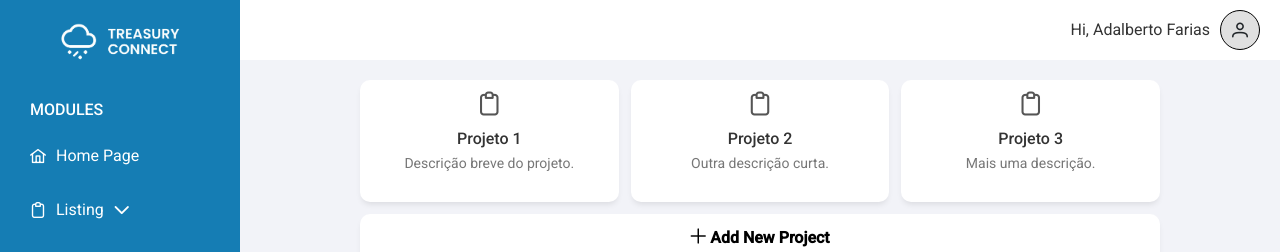
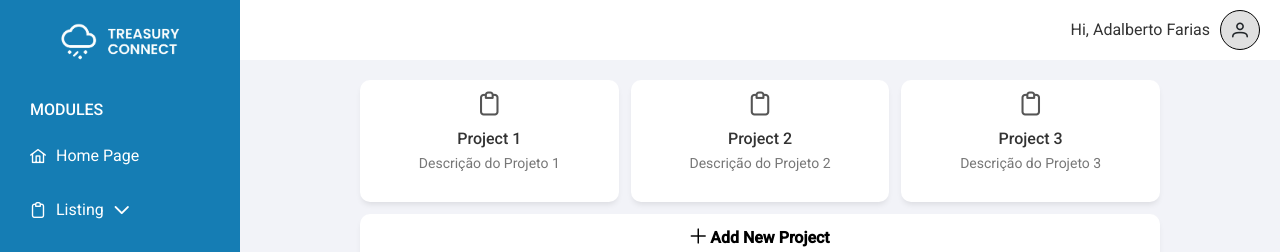
Before and after one commit to treasury-playground/frontend-modelo, an Angular app: page / in a window 1280 px wide. Shown: the top 252 px of the page. Built offline with nearby package versions, Linux system fonts and the light colour scheme; data requests are answered from the project's data file.

Commit message:
feat: menu do professor dinâmico de acordo com os projetos presentes na db

```diff
--- a/src/app/components/menu/menu.component.css
+++ b/src/app/components/menu/menu.component.css
@@ -6,11 +6,27 @@
 }
 
 .project-icons {
-    display: flex;
-    justify-content: space-evenly;
+    display: grid;
+    /* Cria colunas com, no mínimo, 200px (ou ajuste conforme seu design) e, no máximo, 1fr.
+       O auto-fit fará com que se houver menos itens, cada um ocupe uma coluna que expande proporcionalmente.
+       Com max-width definido no container, serão, no máximo, 4 colunas (800px / 200px = 4). */
+    grid-template-columns: repeat(auto-fit, minmax(200px, 1fr));
     gap: 12px;
     width: 100%;
     max-width: 800px;
+  }
+
+
+@media (max-width: 768px) {
+    .project-icons {
+        grid-template-columns: repeat(2, 1fr);
+    }
+}
+
+@media (min-width: 769px) and (max-width: 1024px) {
+    .project-icons {
+        grid-template-columns: repeat(3, 1fr);
+    }
 }
 
 .project-card {
@@ -21,7 +37,6 @@
     border-radius: 10px;
     padding: 12px;
     box-shadow: 0px 4px 6px -2px rgba(0, 0, 0, 0.1);
-    flex: 1;
     text-align: center;
 }
 
--- a/src/app/components/menu/menu.component.html
+++ b/src/app/components/menu/menu.component.html
@@ -1,19 +1,10 @@
 <div class="menu">
   <div class="project-icons">
-        <div class="project-card">
+    <!-- Itera pelos projetos, exibindo cada um em um card -->
+    <div *ngFor="let project of projects" class="project-card">
       <i class="pi pi-clipboard"></i>
-            <h4>Projeto 1</h4>
-            <p>Descrição breve do projeto.</p>
-        </div>
-        <div class="project-card">
-            <i class="pi pi-clipboard"></i>
-            <h4>Projeto 2</h4>
-            <p>Outra descrição curta.</p>
-        </div>
-        <div class="project-card">
-            <i class="pi pi-clipboard"></i>
-            <h4>Projeto 3</h4>
-            <p>Mais uma descrição.</p>
+      <h4>{{ project.name }}</h4>
+      <p>{{ project.description }}</p>
     </div>
   </div>
   <button id="add-new-project">
--- a/src/app/components/menu/menu.component.ts
+++ b/src/app/components/menu/menu.component.ts
@@ -1,11 +1,30 @@
-import { Component } from '@angular/core';
+import { Component, OnInit } from '@angular/core';
+import { ApiService } from '../../services/api.service';
+import { CommonModule } from '@angular/common';
+
+interface Project {
+  id: number;
+  name: string;
+  description: string;
+  date: string;
+  coordinatorId: number;
+  students: Array<{ id: number; role: string }>;
+}
 
 @Component({
   selector: 'app-menu',
-  imports: [],
   templateUrl: './menu.component.html',
-  styleUrl: './menu.component.css'
+  styleUrls: ['./menu.component.css'],
+  imports: [CommonModule]
 })
-export class MenuComponent {
+export class MenuComponent implements OnInit {
+  projects: Project[] = [];
 
+  constructor(private apiService: ApiService) {}
+
+  ngOnInit(): void {
+    this.apiService.getProjetos().subscribe((projects: Project[]) => {
+      this.projects = projects;
+    });
+  }
 }
```
Lines whose indentation alone changed are shown as unchanged.
